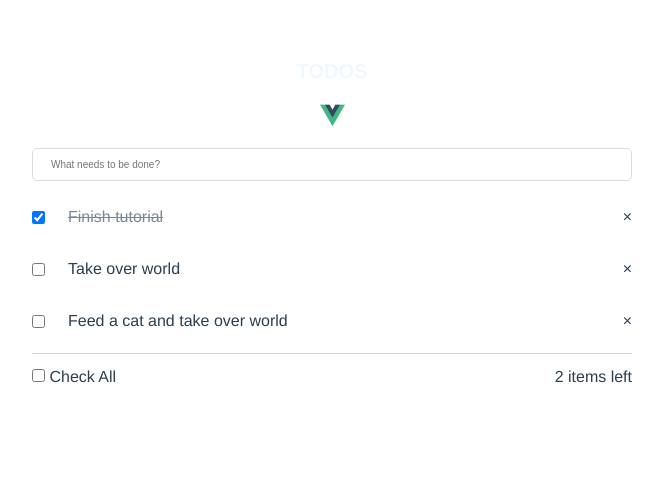
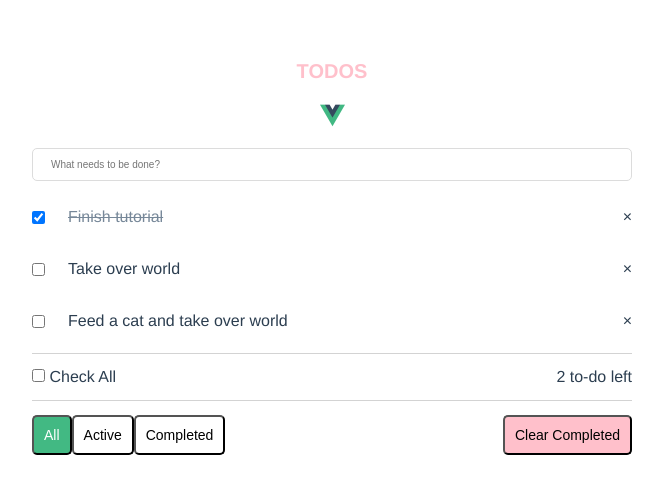
Before and after one commit to AlenaNik/vue-todo-app-2, a Vue app: page / in a window 1280 px wide. Both pictures are taken after a click on the checkbox 346 px from the left and 217 px from the top of the page. Shown: the top 494 px of the page, without its empty margins (308-971 px from the left). Built offline with nearby package versions, Linux system fonts and the light colour scheme.

Commit message:
first part of todo app

```diff
--- a/src/App.vue
+++ b/src/App.vue
@@ -41,7 +41,7 @@ export default {
   display: block;
   margin: 20px auto;
   font-size: 20px;
-  color: aliceblue;
+  color: pink;
 }
 .logo {
   display: block;
--- a/src/components/Todo.list.component.vue
+++ b/src/components/Todo.list.component.vue
@@ -6,7 +6,7 @@
            v-model="newTodo"
            @keyup.enter="addTodo"
     >
-    <div v-for="(todo, index) in todos" :key="todo.id" class="todo-item">
+    <div v-for="(todo, index) in todosFiltered" :key="todo.id" class="todo-item">
       <div class="todo-item-left">
         <input type="checkbox" v-model="todo.completed">
         <div v-if="!todo.editing" @dblclick="editTodo(todo)"
@@ -31,8 +31,23 @@
           Check All
         </label>
       </div>
-     <div>{{ remaining }} items left</div>
+     <div>{{ remaining }} to-do left</div>
    </div>
+
+    <div class="extra-container">
+     <div>
+       <button :class="{ active: filter == 'all' }"
+       @click="filter = 'all'">All</button>
+       <button :class="{ active: filter == 'active'}"
+               @click="filter = 'active'">Active</button>
+       <button :class="{ active: filter == 'completed'}"
+               @click="filter = 'completed'">Completed</button>
+     </div>
+      <div>
+       <button class="clear" v-if="showClearCompletedButton" @click="clearCompleted">Clear Completed</button>
+      </div>
+    </div>
+
   </div>
 </template>
 
@@ -44,6 +59,7 @@ export default {
       newTodo: '',
       idForTodo: 4,
       beforeEditCache: '',
+      filter: 'all',
       todos: [
         {
           'id': 1,
@@ -73,6 +89,19 @@ export default {
     anyRemaining() {
       return this.remaining !== 0
     },
+    todosFiltered() {
+      if (this.filter === 'all') {
+        return this.todos
+      } else if (this.filter === 'active') {
+        return this.todos.filter(todo => !todo.completed)
+      } else if (this.filter === 'completed') {
+        return this.todos.filter(todo => todo.completed)
+      }
+      return this.todos
+    },
+    showClearCompletedButton() {
+      return this.todos.filter(todo => todo.completed).length > 0
+    }
   },
   directives: {
     focus: {
@@ -110,6 +139,9 @@ export default {
     },
     checkAllTodos() {
       this.todos.forEach((todo) => todo.completed = event.target.checked)
+    },
+    clearCompleted() {
+      this.todos = this.todos.filter(todo => !todo.completed)
     }
   }
 }
@@ -185,17 +217,23 @@ export default {
   button {
     font-size: 14px;
     background-color: white;
-    appearance: none;
+    border-radius: 5px;
+    padding: 10px;
 
     &:hover {
-      background: lightgreen;
+      background: #42b983;
+      color: white;
     }
     &:focus {
       outline: none;
     }
   }
   .active {
-    background: lightgreen;
+    background: #42b983;
+    color: white;
+  }
+.clear {
+    background-color: pink;
   }
 
 </style>
```
